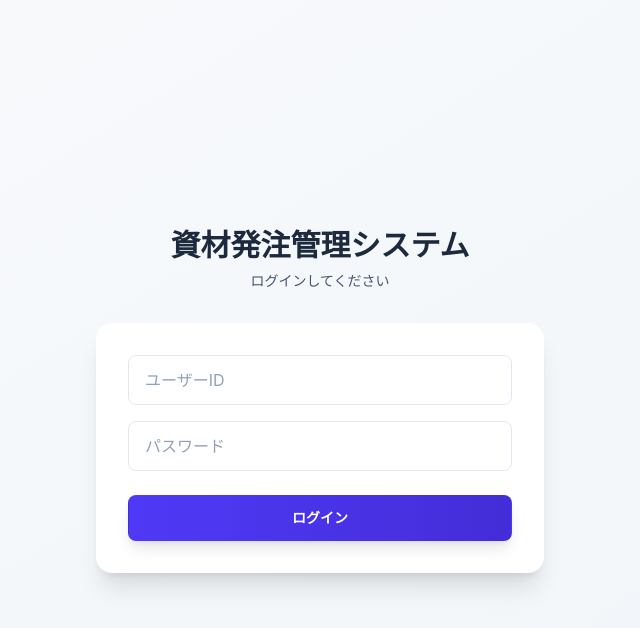
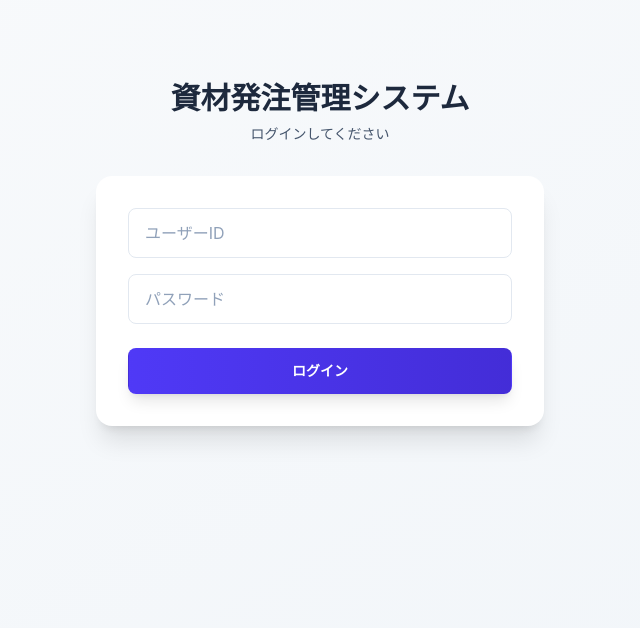
Before and after one commit to Charumeran/oken-application, a Next.js app: page / in a window 1280 px wide. Shown: the top 628 px of the page, without its empty margins (320-960 px from the left). Built offline with nearby package versions, Linux system fonts and the light colour scheme; no server answers.

Commit message:
デザインを修正

```diff
--- a/components/Header.tsx
+++ b/components/Header.tsx
@@ -1,10 +1,11 @@
 'use client'
 
-import { useRouter } from 'next/navigation'
+import { useRouter, usePathname } from 'next/navigation'
 import Image from 'next/image'
 
 export default function Header() {
   const router = useRouter()
+  const pathname = usePathname()
 
   const handleLogout = async () => {
     const response = await fetch('/api/auth/logout', { method: 'POST' })
@@ -20,12 +21,14 @@
       <div className="max-w-7xl mx-auto px-4 sm:px-6 lg:px-8">
         <div className="flex justify-between items-center py-6">
           <Image src="/icons/icon.jpeg" alt="Logo" width={240} height={240} />
+          {pathname !== '/' && (
             <button
               onClick={handleLogout}
               className="text-sm text-gray-700 hover:text-gray-900 font-medium"
             >
               ログアウト
             </button>
+          )}
         </div>
       </div>
     </header>
--- a/src/app/page.tsx
+++ b/src/app/page.tsx
@@ -40,7 +40,7 @@
   }
 
   return (
-    <div className="min-h-screen flex items-center justify-center bg-gradient-to-br from-slate-50 to-slate-100">
+    <div className="min-h-screen flex items-start justify-center bg-gradient-to-br from-slate-50 to-slate-100 pt-20">
       <div className="max-w-md w-full space-y-8">
         <div className="text-center">
           {/* <div className="flex justify-center mb-6">
```
Lines whose indentation alone changed are shown as unchanged.
